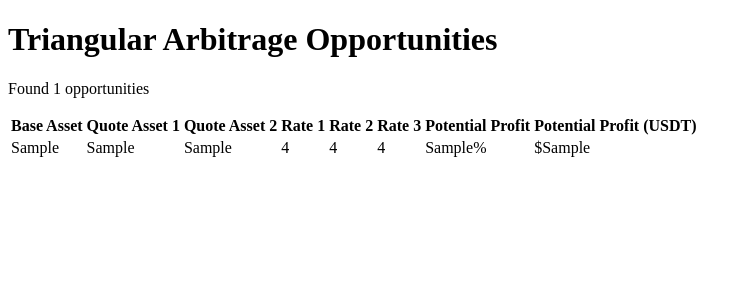
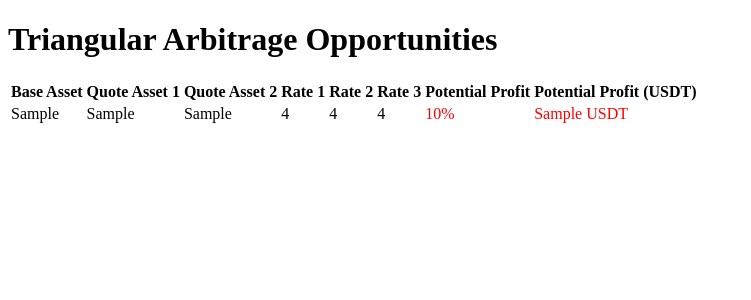
Before and after one commit to alaminizaan100/webprice, a Flask app: template templates/index.html in a window 1280 px wide. Shown: the top 300 px of the page, without its empty margins (0-751 px from the left). Run offline with Flask 2, Linux system fonts and the light colour scheme; the template is opened without the code that fills it: most values are stand-ins (such as "Sample title", 1, 10 or a date in 2020).

Commit message:
Update index.html

```diff
--- a/templates/index.html
+++ b/templates/index.html
@@ -1,11 +1,14 @@
-<!doctype html>
+<!DOCTYPE html>
 <html>
 <head>
 	<title>Triangular Arbitrage Opportunities</title>
 </head>
 <body>
 	<h1>Triangular Arbitrage Opportunities</h1>
-    <p>Found {{ num_opportunities }} opportunities</p>
+
+	{% if num_opportunities == 0 %}
+		<p>No opportunities found.</p>
+	{% else %}
 		<table>
 			<thead>
 				<tr>
@@ -22,17 +25,26 @@
 			<tbody>
 				{% for opportunity in opportunities %}
 					<tr>
-          <td>{{ opportunity.base_asset }}</td>
-          <td>{{ opportunity.quote_asset_1 }}</td>
-          <td>{{ opportunity.quote_asset_2 }}</td>
-          <td>{{ opportunity.rate_1 }}</td>
-          <td>{{ opportunity.rate_2 }}</td>
-          <td>{{ opportunity.rate_3 }}</td>
-          <td>{% if opportunity.potential_profit > 0 %}+{% endif %}{{ opportunity.potential_profit }}%</td>
-          <td>{% if opportunity.potential_profit_usdt > 0 %}+{% endif %}${{ opportunity.potential_profit_usdt }}</td>
+						<td>{{ opportunity['base_asset'] }}</td>
+						<td>{{ opportunity['quote_asset_1'] }}</td>
+						<td>{{ opportunity['quote_asset_2'] }}</td>
+						<td>{{ opportunity['rate_1'] }}</td>
+						<td>{{ opportunity['rate_2'] }}</td>
+						<td>{{ opportunity['rate_3'] }}</td>
+						{% if opportunity['potential_profit'] > 0 %}
+							<td style="color: green;">+{{ opportunity['potential_profit'] * 100 }}%</td>
+						{% else %}
+							<td style="color: red;">{{ opportunity['potential_profit'] * 100 }}%</td>
+						{% endif %}
+						{% if opportunity['potential_profit_usdt'] > 0 %}
+							<td style="color: green;">+{{ opportunity['potential_profit_usdt'] }} USDT</td>
+						{% else %}
+							<td style="color: red;">{{ opportunity['potential_profit_usdt'] }} USDT</td>
+						{% endif %}
 					</tr>
 				{% endfor %}
 			</tbody>
 		</table>
+	{% endif %}
 </body>
 </html>
```
Lines whose indentation alone changed are shown as unchanged.
